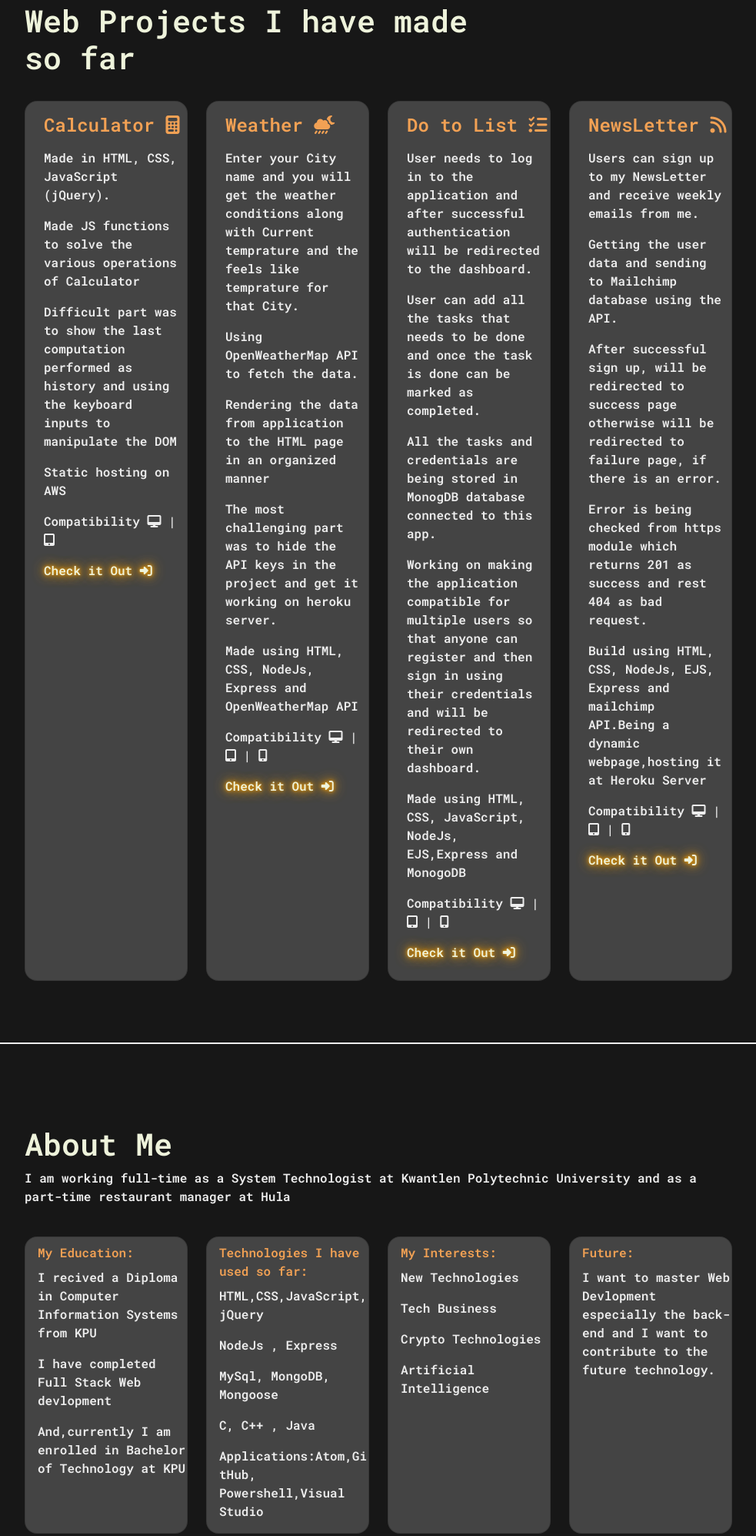
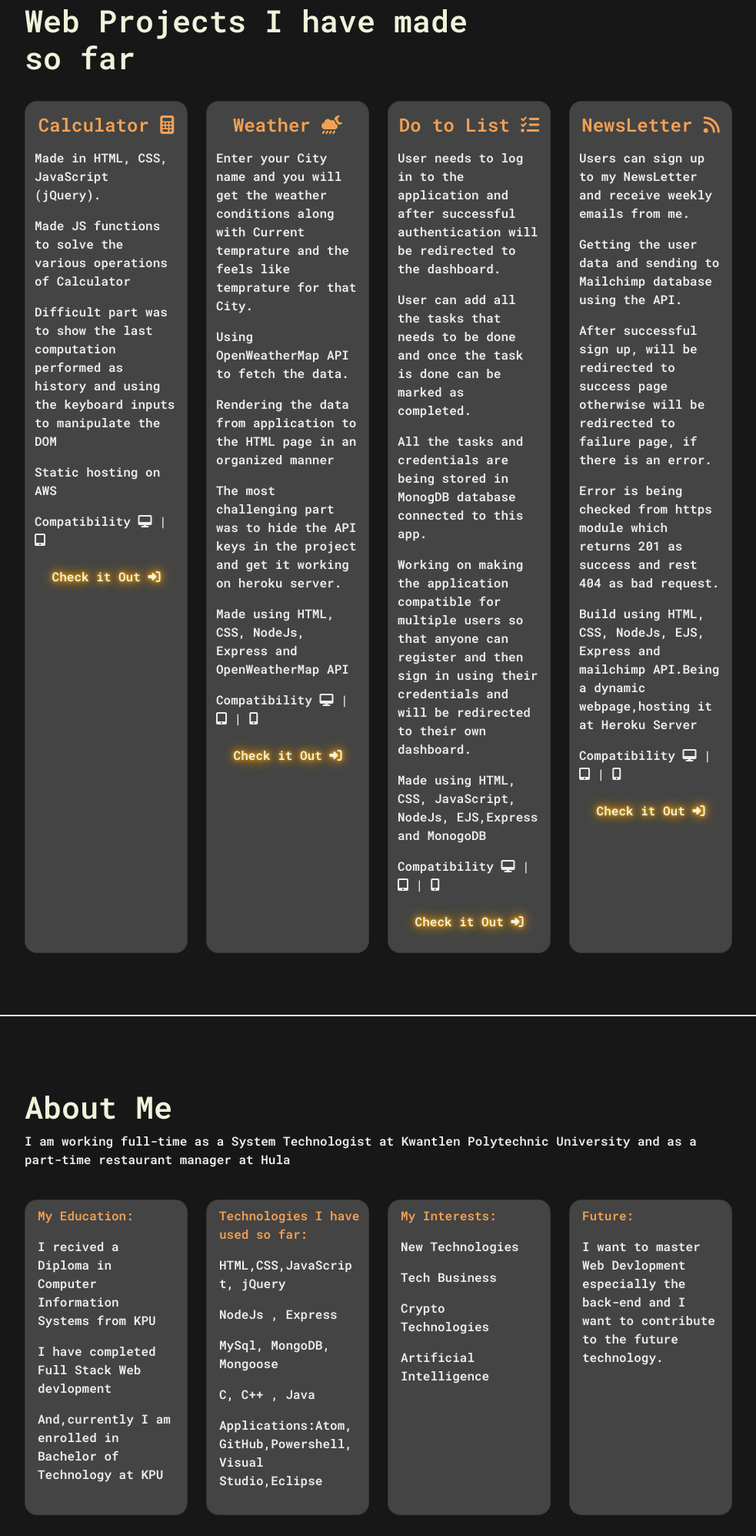
Before and after one commit to gurkeeratsing99/Web-Portfolio, a website: page index.html in a window 1280 px wide. Shown: the part 821-2816 px from the top of the page at 77% size, without its empty margins (268-1251 px from the left). Drawn offline with nearby package versions, Linux system fonts and the light colour scheme.

Commit message:
changes in HTML

```diff
--- a/index.html
+++ b/index.html
@@ -87,35 +87,35 @@
         </div>
         <div class="row gy-4" >
           <div class="col-lg-3 mw-100" >
-            <div class="projects p-2 card rounded-4 bg-base shadow-effect h-100 " data-aos="flip-left">
-              <div class="top col-lg-12 m-2 ms-3">
+            <div class="projects p-2 card rounded-4 bg-base shadow-effect h-100" data-aos="flip-left">
+              <div class="top col-lg-12 p-1 pt-2  d-flex justify-content-center">
                   <h4 class="top">Calculator <i class="fa-solid fa-calculator"></i></h4>
 
               </div>
-              <div class="bottom col-lg-12 ps-3">
+              <div class="bottom col-lg-12 p-1">
                 <p>Made in HTML, CSS, JavaScript (jQuery).</p>
                 <p>Made JS functions to solve the various operations of Calculator</p>
                 <p>Difficult part was to show the last computation performed as history and using the keyboard inputs to manipulate the DOM</p>
                 <p>Static hosting on AWS</p>
                 <p>Compatibility <i class="fa fa-desktop"></i> | <i class="fa fa-tablet-screen-button"></i></p>
-                <p><a href="https://garrywebserver.s3.ca-central-1.amazonaws.com/Calculator+Finnal+-AWS/Claculator-master/index.html" class="link-custom flick">Check it Out <i class="fa-solid fa-right-to-bracket"></i></a></p>
+                <p class=" d-flex justify-content-center pt-2"><a href="https://garrywebserver.s3.ca-central-1.amazonaws.com/Calculator+Finnal+-AWS/Claculator-master/index.html" class="link-custom flick ">Check it Out <i class="fa-solid fa-right-to-bracket"></i></a></p>
               </div>
 
             </div>
               </div>
             <div class="col-lg-3 mw-100" >
             <div class="projects p-2 card rounded-4 bg-base shadow-effect h-100 " data-aos="flip-left">
-              <div class="top col-lg-12 m-2 ms-3">
+              <div class="top col-lg-12 p-1 pt-2 d-flex justify-content-center">
                   <h4 class="top">Weather <i class="fa-solid fa-cloud-moon-rain"></i></h4>
               </div>
-              <div class="bottom col-lg-12 ps-3">
+              <div class="bottom col-lg-12 p-1">
                 <p>Enter your City name and you will get the weather conditions along with Current temprature and the feels like temprature for that City.</p>
                 <p>Using OpenWeatherMap API to fetch the data.</p>
                 <p>Rendering the data from application to the HTML page in an organized manner</p>
                 <p>The most challenging part was to hide the API keys in the project and get it working on heroku server.</p>
                 <p>Made using HTML, CSS, NodeJs, Express and OpenWeatherMap API</p>
               <p>Compatibility <i class="fa fa-desktop"></i> | <i class="fa fa-tablet-screen-button"></i> | <i class="fa fa-mobile-screen-button"></i></p>
-                <p><a href="https://gs-weather.herokuapp.com/" class="link-custom flick">Check it Out <i class="fa-solid fa-right-to-bracket"></i></a></p>
+                <p class=" d-flex justify-content-center pt-2"><a href="https://gs-weather.herokuapp.com/" class="link-custom flick">Check it Out <i class="fa-solid fa-right-to-bracket"></i></a></p>
 
               </div>
 
@@ -123,34 +123,34 @@
               </div>
             <div class="col-lg-3 mw-100" >
             <div class="projects p-2 card rounded-4 bg-base shadow-effect h-100 d-flex justify-content-center" data-aos="flip-left">
-              <div class="col-lg-12 m-2 ms-3 ">
+              <div class="col-lg-12 p-1 pt-2 d-flex justify-content-center">
                   <h4 class="top ">Do to List <i class="fa-solid fa-list-check"></i></h4>
               </div>
-              <div class="bottom col-lg-12 ps-3">
+              <div class="bottom col-lg-12 p-1">
                 <p>User needs to log in to the application and after successful authentication will be redirected to the dashboard.</p>
                 <p>User can add all the tasks that needs to be done and once the task is done can be marked as completed.</p>
                 <p>All the tasks and credentials are being stored in MonogDB database connected to this app.</p>
                 <p>Working on making the application compatible for multiple users so that anyone can register and then sign in using their credentials and will be redirected to their own dashboard.</p>
                 <p> Made using HTML, CSS, JavaScript, NodeJs, EJS,Express and MonogoDB</p>
                 <p>Compatibility <i class="fa fa-desktop"></i> | <i class="fa fa-tablet-screen-button"></i> | <i class="fa fa-mobile-screen-button"></i></p>
-                <p><a href="https://gs-reminderapp.herokuapp.com/" class="link-custom flick ">Check it Out <i class="fa-solid fa-right-to-bracket"></i></a></p>
+                <p class=" d-flex justify-content-center pt-2"><a href="https://gs-reminderapp.herokuapp.com/" class="link-custom flick ">Check it Out <i class="fa-solid fa-right-to-bracket"></i></a></p>
               </div>
 
             </div>
               </div>
             <div class="col-lg-3 mw-100" >
             <div class="projects p-2 card rounded-4 bg-base shadow-effect h-100 " data-aos="flip-left">
-              <div class="top col-lg-12 m-2 ms-3">
+              <div class="top col-lg-12 p-1 pt-2 d-flex justify-content-center">
               <h4 class="top">NewsLetter <i class="fa-solid fa-rss"></i></h4>
               </div>
-              <div class="bottom col-lg-12 ps-3">
+              <div class="bottom col-lg-12 p-1">
                 <p>Users can sign up to my NewsLetter and receive weekly emails from me.</p>
                 <p>Getting the user data and sending to Mailchimp database using the API.</p>
                 <p>After successful sign up, will be redirected to success page otherwise will be redirected to failure page, if there is an error.</p>
                 <p>Error is being checked from https module which returns 201 as success and rest 404 as bad request.</p>
                 <p>Build using HTML, CSS, NodeJs, EJS, Express and mailchimp API.Being a dynamic webpage,hosting it at Heroku Server</p>
               <p>Compatibility <i class="fa fa-desktop"></i> | <i class="fa fa-tablet-screen-button"></i> | <i class="fa fa-mobile-screen-button"></i></p>
-                <p><a href="https://gs-mynewsletter.herokuapp.com/" class="link-custom flick">Check it Out <i class="fa-solid fa-right-to-bracket"></i></a></p>
+                <p class=" d-flex justify-content-center pt-2"><a href="https://gs-mynewsletter.herokuapp.com/" class="link-custom flick">Check it Out <i class="fa-solid fa-right-to-bracket"></i></a></p>
               </div>
 
             </div>
@@ -162,6 +162,7 @@
     <section id="about" class="full-height px-lg-5">
           <div class="container mt-4">
             <div class="row pb-4 " >
+
               <div class="col-lg-12 col-md-12 col-sm-12">
                 <h1>About Me</h1>
               </div>
@@ -172,10 +173,10 @@
             <div class="row gy-4">
               <div class="col-lg-3 mw-100 " data-aos="zoom-in">
                 <div class="card rounded-4 bg-base shadow-effect h-100  ">
-                  <div class="top col-lg-12 m-2 ms-3">
+                  <div class="top col-lg-12 ps-3 pt-2 ">
                     My Education:
                   </div>
-                  <div class="bottom col-lg-12 ps-3">
+                  <div class="bottom col-lg-12 p-3">
                     <p>I recived a Diploma in Computer Information Systems from KPU</p>
                     <p>I have completed Full Stack Web devlopment</p>
                     <p>And,currently I am enrolled in Bachelor of Technology at KPU</p>
@@ -185,25 +186,25 @@
               </div>
               <div class="col-lg-3" data-aos="zoom-in">
                 <div class="card rounded-4 bg-base shadow-effect h-100 ">
-                  <div class="top col-lg-12 m-2 ms-3">
+                  <div class="top col-lg-12 ps-3 pt-2 ">
                     Technologies I have used so far:
                   </div>
-                  <div class="bottom col-lg-12 ps-3">
+                  <div class="bottom col-lg-12 p-3">
                     <p>HTML,CSS,JavaScript, jQuery</p>
                     <p>NodeJs , Express</p>
                     <p>MySql, MongoDB, Mongoose</p>
                     <p>C, C++ , Java</p>
-                    <p>Applications:Atom,GitHub, Powershell,Visual Studio</p>
+                    <p>Applications:Atom,GitHub,Powershell,Visual Studio,Eclipse</p>
                   </div>
 
                 </div>
               </div>
               <div class="col-lg-3" data-aos="zoom-in">
                 <div class="card rounded-4 bg-base shadow-effect h-100 ">
-                  <div class="top col-lg-12 m-2 ms-3">
+                  <div class="top col-lg-12 ps-3 pt-2 ">
                     My Interests:
                   </div>
-                  <div class="bottom col-lg-12 ps-3">
+                  <div class="bottom col-lg-12 p-3 ">
                     <p>New Technologies</p>
                     <p>Tech Business</p>
                     <p>Crypto Technologies</p>
@@ -214,10 +215,10 @@
               </div>
               <div class="col-lg-3" data-aos="zoom-in">
                 <div class="card rounded-4 bg-base shadow-effect h-100 ">
-                  <div class="top col-lg-12 m-2 ms-3">
+                  <div class="top col-lg-12 ps-3 pt-2 ">
                     Future:
                   </div>
-                  <div class="bottom col-lg-12 ps-3">
+                  <div class="bottom col-lg-12 p-3">
                     <p>I want to master Web Devlopment especially the back-end and I want to contribute to the future technology.</p>
 
                   </div>
```
